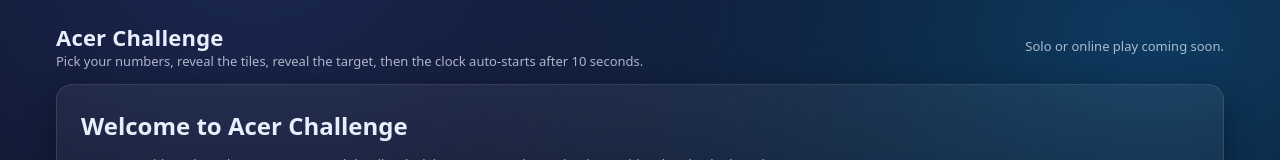
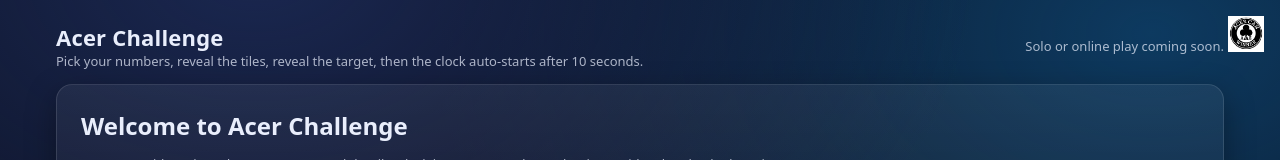
Before and after one commit to richardjhobbs/challenge_acer, a Next.js app: page / in a window 1280 px wide. Shown: the top 160 px of the page. Built offline with nearby package versions, Linux system fonts and the light colour scheme.

Commit message:
Add global logo and favicon metadata

```diff
--- a/app/layout.tsx
+++ b/app/layout.tsx
@@ -3,13 +3,22 @@
 
 export const metadata = {
   title: 'Acer Challenge',
-  description: 'Pick your numbers, reveal the tiles, reveal the target, then the clock auto-starts after 10 seconds.'
+  description: 'Pick your numbers, reveal the tiles, reveal the target, then the clock auto-starts after 10 seconds.',
+  icons: {
+    icon: '/images/acer-can-winner-logo.png',
+    apple: '/images/acer-can-winner-logo.png'
+  }
 };
 
 export default function RootLayout({ children }: { children: ReactNode }) {
   return (
     <html lang="en">
-      <body>{children}</body>
+      <body>
+        <a className="siteLogo" href="/" aria-label="Acer Challenge home">
+          <img src="/images/acer-can-winner-logo.png" alt="Acer Challenge" />
+        </a>
+        {children}
+      </body>
     </html>
   );
 }
--- a/styles/globals.css
+++ b/styles/globals.css
@@ -34,6 +34,22 @@
 }
 
 a{ color: inherit; text-decoration: none; }
+
+.siteLogo{
+  position: fixed;
+  top: 16px;
+  right: 16px;
+  z-index: 1100;
+  display: inline-flex;
+  align-items: center;
+  justify-content: center;
+}
+
+.siteLogo img{
+  height: 36px;
+  width: auto;
+  display: block;
+}
 
 .wrap{ max-width: 1200px; margin: 22px auto; padding: 0 16px 32px; }
 
@@ -171,6 +187,8 @@
 
 @media (max-width: 768px){
   body{ overflow-x: hidden; }
+  .siteLogo{ top: 12px; right: 12px; }
+  .siteLogo img{ height: 30px; }
   .wrap{ margin: 12px auto; padding: 0 10px 18px; }
   .controls{ padding: 10px; gap: 8px; }
   .arena{ padding: 12px; gap: 10px; }
```
